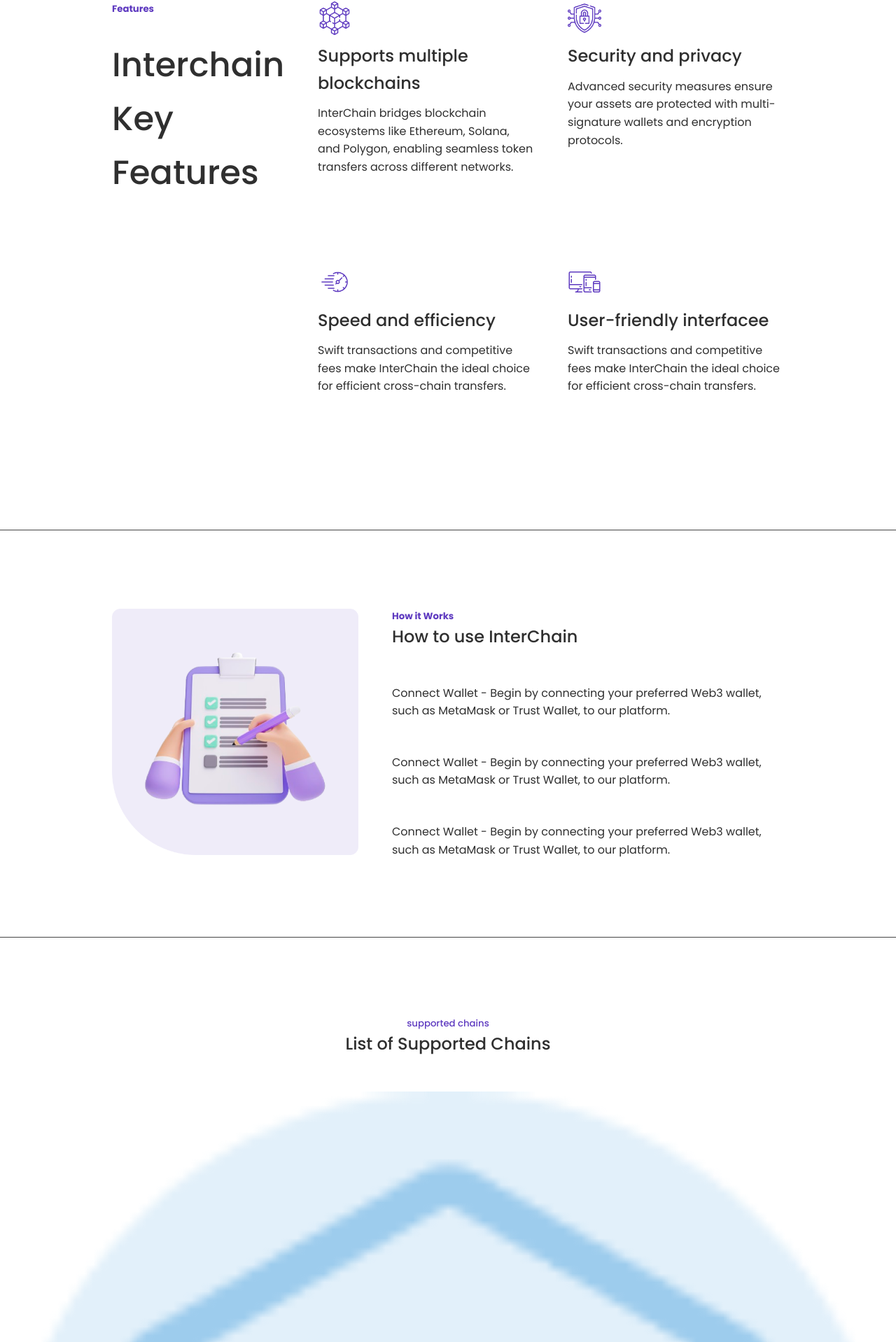
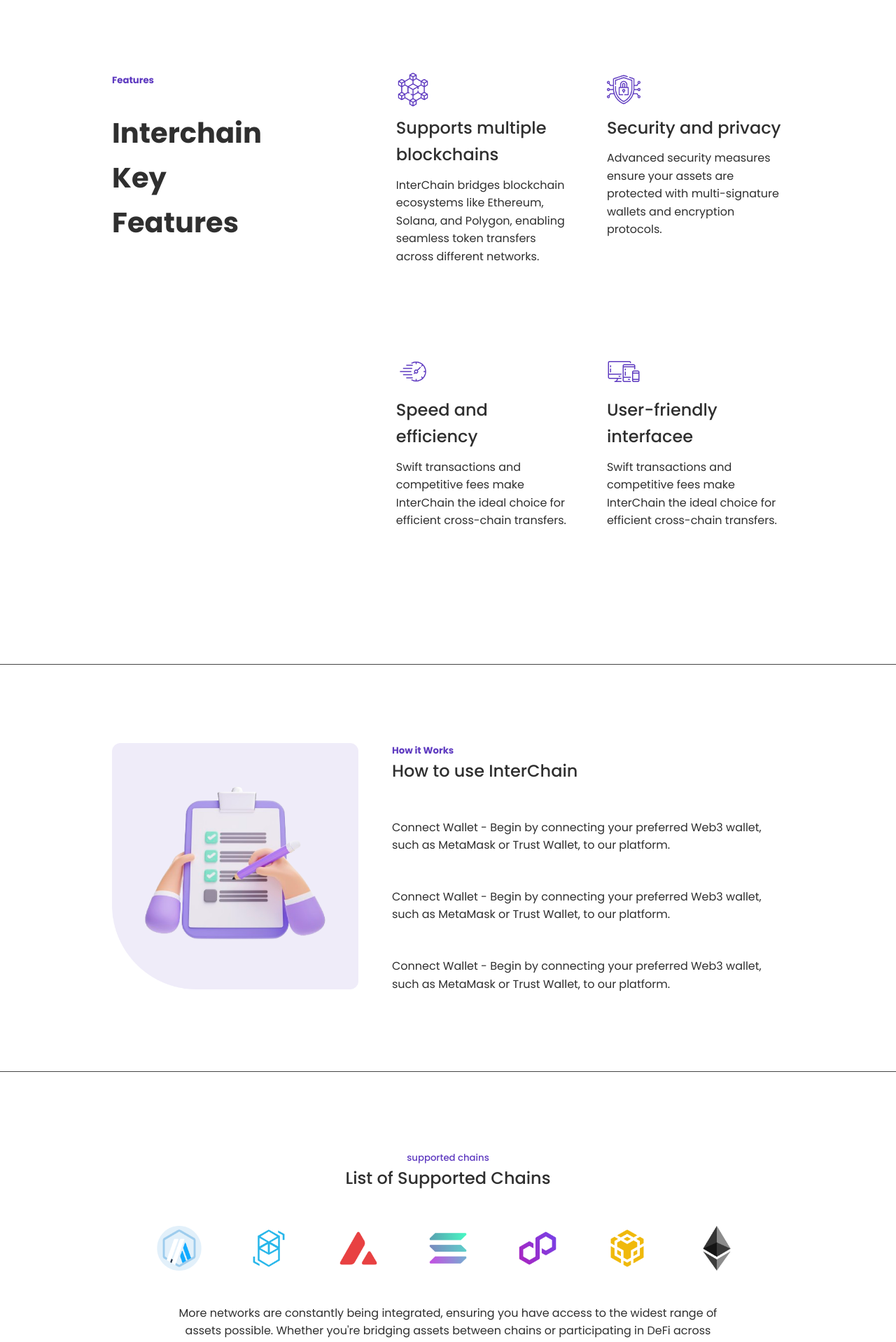
Before and after one commit to Kodenaime/interchain, a React (Create React App) app: page / in a window 1280 px wide. Shown: the part 739-2657 px from the top of the page at 70% size. Built offline with nearby package versions, Linux system fonts and the light colour scheme.

Commit message:
started footer section

```diff
--- a/src/Components/Features/features.css
+++ b/src/Components/Features/features.css
@@ -5,6 +5,7 @@
 
 .left {
     justify-content: flex-start;
+    margin-right: 9rem;
 }
 
 .left h5 {
@@ -13,7 +14,8 @@
 }
 
 .left h2 {
-    font-size: 3rem;
+    font-size: 2.5rem;
+    font-weight: bold;
 }
 
 i img {
@@ -22,6 +24,7 @@ i img {
 }
 
 .right {
+    width: 90%;
     display: grid;
     grid-template-columns: 1fr 1fr;
     gap: 3rem;
--- a/src/Components/Footer/Footer.jsx
+++ b/src/Components/Footer/Footer.jsx
@@ -1,9 +1,49 @@
 import React from 'react'
 import './footer.css'
+import logo from '../../Assets/logo.png'
 
 const Footer = () => {
   return (
-    <div>Footer</div>
+    <section className="container footer">
+
+      <div className="first">
+        <div className="logo">
+          <img src={logo} alt="" />
+          <p className="first-text">
+            interchain allows you transfer asstes between
+            blockchains easily and securely
+          </p>
+          <div className="form">
+            <h4>sign up for our newsletter</h4>
+            <form action="">
+              <input type="email" />
+
+            </form>
+          </div>
+        </div>
+      </div>
+
+      <div className="second">
+        <h4>Quick Links</h4>
+        <li><a href="">Features</a></li>
+        <li><a href="">How it Works</a></li>
+        <li><a href="">Supported Chains</a></li>
+        <li><a href="">Join Community</a></li>
+      </div>
+
+      <div className="third">
+        <h4>Legal and Compliance</h4>
+        <li><a href="">Privacy Policy</a></li>
+        <li><a href="">Terms of Use</a></li>
+        <li><a href="">Cookie Policy</a></li>
+        <li><a href="">Compliance Disclosure</a></li>
+      </div>
+
+      <div className="socials">
+        <h4>Socials</h4>
+      </div>
+
+    </section>
   )
 }
 
--- a/src/Components/Footer/footer.css
+++ b/src/Components/Footer/footer.css
@@ -0,0 +1,10 @@
+
+.footer {
+    display: grid;
+    grid-template-columns: 32% 24% 24% 20%;
+}
+
+.first .logo {
+    width: 7rem;
+    height: 2rem;
+}
--- a/src/Components/Hero/Hero.jsx
+++ b/src/Components/Hero/Hero.jsx
@@ -22,7 +22,7 @@ const Hero = () => {
           </div>
         </div>
       </div>
-      <div className="right">
+      <div className="hero-image">
         <img src={chain} alt="" />
       </div>
     </section>
--- a/src/Components/Hero/hero.css
+++ b/src/Components/Hero/hero.css
@@ -2,6 +2,10 @@
     display: grid;
     grid-template-columns: 1fr 1fr;
     gap: 3rem;
+}
+
+.hero-image {
+    width: 100%;
 }
 
 .left {
--- a/src/Components/Newsletter/Newsletter.jsx
+++ b/src/Components/Newsletter/Newsletter.jsx
@@ -3,7 +3,23 @@ import './newsletter.css'
 
 const Newsletter = () => {
   return (
-    <div>Newsletter</div>
+   <div className="wrapper">
+     <section className="news container">
+      <h2>Join the community</h2>
+      <p className="news-text">
+      Join our community of blockchain and cross-chain enthusiasts. <br />
+       Whether you're a developer, trader, or just curious,
+        it's the perfect place to share <br />
+       ideas, get support, and stay updated.
+      </p>
+      <div className="news-btn btn">
+        Join Community
+      </div>
+    </section>
+    <div className="border">
+
+    </div>
+   </div>
   )
 }
 
--- a/src/Components/Newsletter/newsletter.css
+++ b/src/Components/Newsletter/newsletter.css
@@ -0,0 +1,19 @@
+.news {
+    display: flex;
+    justify-content: center;
+    align-items: center;
+    text-align: center;
+    padding: 2rem;
+    flex-direction: column;
+    background: #EFECF9;
+    border-radius: 0.9rem;
+    margin-top: 3rem;
+}
+
+.news-text {
+    margin-top: -2rem;
+}
+
+.news-btn {
+    margin-top: 2rem;
+}
--- a/src/Components/Support/Support.jsx
+++ b/src/Components/Support/Support.jsx
@@ -1,15 +1,35 @@
 import React from 'react'
 import './support.css'
 import icon1 from '../../Assets/icon1.png'
+import icon2 from '../../Assets/icon2.png'
+import icon3 from '../../Assets/icon3.png'
+import icon4 from '../../Assets/icon4.png'
+import icon5 from '../../Assets/icon5.png'
+import icon6 from '../../Assets/icon6.png'
+import icon7 from '../../Assets/icon7.png'
 
 const Support = () => {
   return (
-    <section className="support">
+    <section className="support container">
       <h5>supported chains</h5>
       <h2>List of Supported Chains</h2>
       <div className="sup-icons">
         <img src={icon1} alt="" />
+        <img src={icon2} alt="" />
+        <img src={icon3} alt="" />
+        <img src={icon4} alt="" />
+        <img src={icon5} alt="" />
+        <img src={icon6} alt="" />
+        <img src={icon7} alt="" />
       </div>
+      <p className="sup-text">
+      More networks are constantly being integrated,
+      ensuring you have access to the widest range
+      of <br /> assets possible. Whether you're bridging
+       assets between chains or participating
+       in DeFi across <br /> multiple networks,
+        makes it seamless.
+      </p>
     </section>
   )
 }
--- a/src/Components/Support/support.css
+++ b/src/Components/Support/support.css
@@ -0,0 +1,18 @@
+.sup-icons {
+    display: flex;
+    gap: 4rem;
+    justify-content: center;
+    align-items: center;
+}
+
+.sup-icons img {
+    width: 4rem;
+    height: 4rem;
+}
+
+.sup-text {
+    margin-top: 3rem;
+    display: flex;
+    justify-content: center;
+    text-align: center;
+}
```
